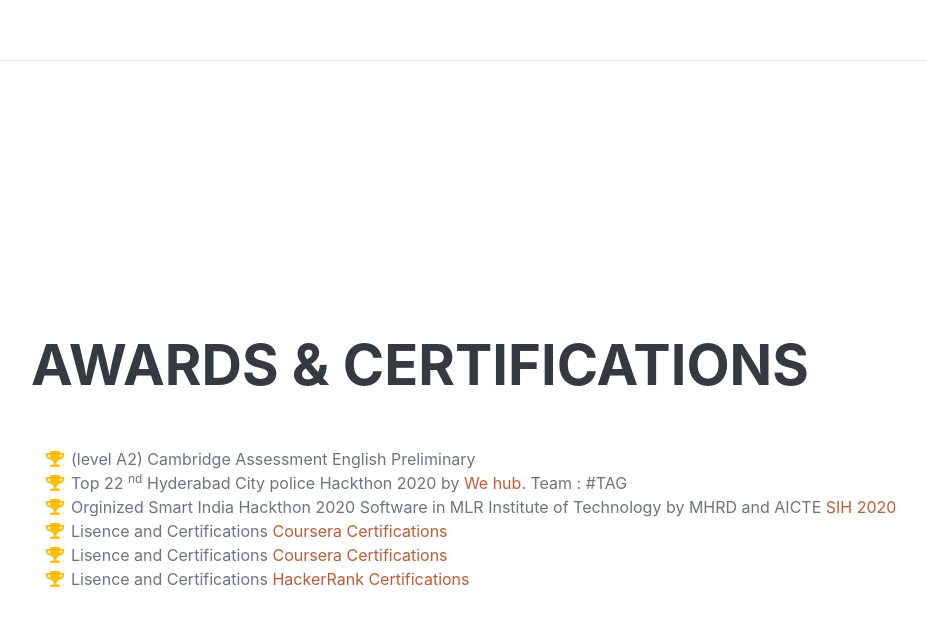
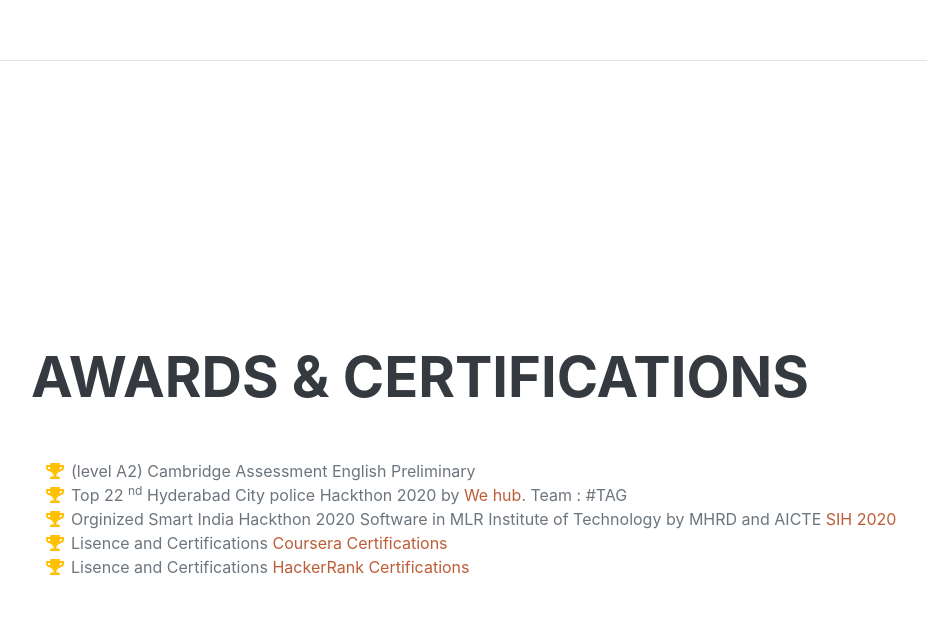
Before and after one commit to Hemanth3401/MYRESUME, a website: page index.html in a window 1280 px wide. Shown: the part 3966-4591 px from the top of the page, without its empty margins (289-1216 px from the left). Drawn offline with nearby package versions, Linux system fonts and the light colour scheme; a web font is replaced by a local one.

Commit message:
button up

```diff
--- a/index.html
+++ b/index.html
@@ -208,11 +208,6 @@
                         <li>
                             <span class="fa-li"><i class="fas fa-trophy text-warning"></i></span>
                             Lisence and Certifications
-                            <a href="https://www.coursera.org/user/9956830e66acdb8bd6a3c161f9313426">Coursera Certifications</a>
-                        </li>
-                        <li>
-                            <span class="fa-li"><i class="fas fa-trophy text-warning"></i></span>
-                            Lisence and Certifications
                             <a href="https://www.hackerrank.com/hemanthreddy9941">HackerRank Certifications</a>
                         </li>
                     </ul>
```
